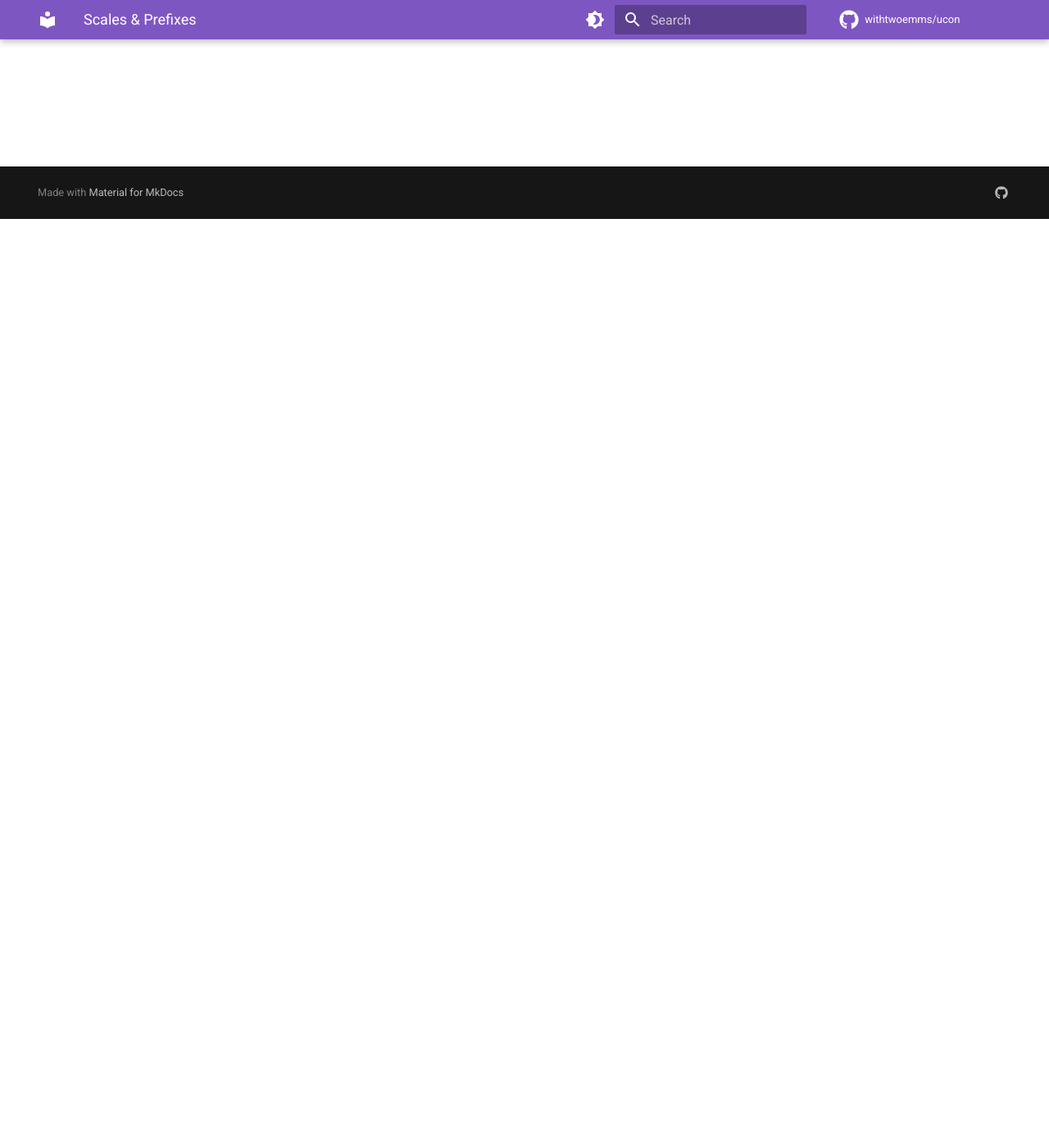
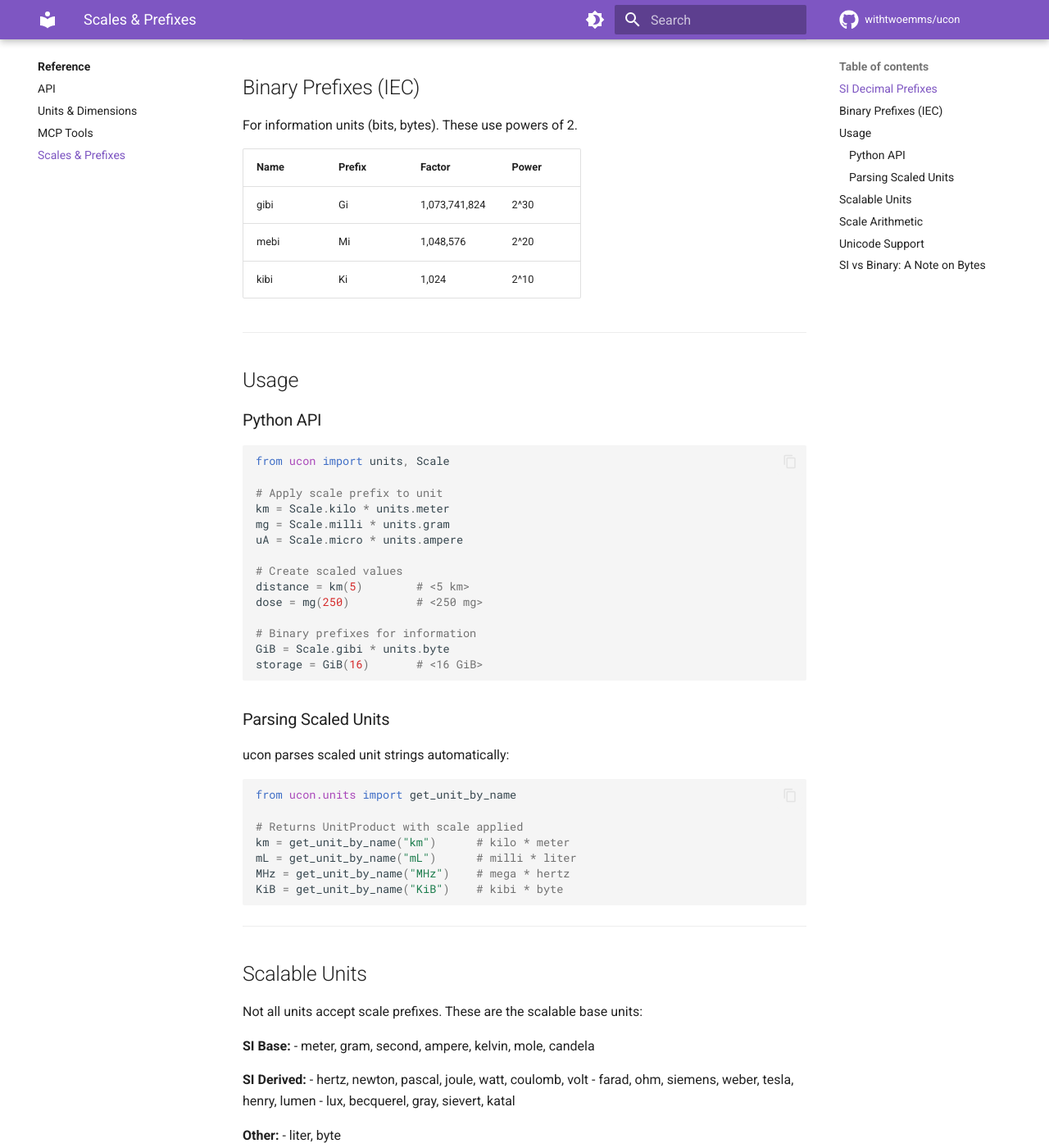
Before and after one commit to withtwoemms/ucon, an MkDocs documentation site: the page built from docs/reference/scales-and-prefixes.md, in a window 1280 px wide and 1400 px high, scrolled down 1133 px. Shown: the whole window at 82% size. Built offline with MkDocs 1.6.1 and Material for MkDocs 9.7.7, drawn with Linux system fonts in a browser that asks for light colours; comment, search, counter and statistics services are not loaded; some of the changed text lies outside the part shown.

Commit message:
updates scale and prefixes ref

````diff
--- a/docs/reference/scales-and-prefixes.md
+++ b/docs/reference/scales-and-prefixes.md
@@ -1,12 +1,154 @@
 # Scales & Prefixes
 
-!!! note "Coming Soon"
-    This page is under construction.
+SI decimal and binary prefixes for unit scaling.
 
-<!-- Content outline:
-- SI decimal prefixes table (yocto → yotta)
-- Binary prefixes table (kibi → exbi)
-- How prefix decomposition works
-- Which units are scalable
-- Known limitations
--->
+---
+
+## SI Decimal Prefixes
+
+Standard metric prefixes from peta (10^15) to femto (10^-15).
+
+| Name | Prefix | Factor | Power |
+|------|--------|--------|-------|
+| peta | P | 1,000,000,000,000,000 | 10^15 |
+| tera | T | 1,000,000,000,000 | 10^12 |
+| giga | G | 1,000,000,000 | 10^9 |
+| mega | M | 1,000,000 | 10^6 |
+| kilo | k | 1,000 | 10^3 |
+| hecto | h | 100 | 10^2 |
+| deca | da | 10 | 10^1 |
+| *(base)* | - | 1 | 10^0 |
+| deci | d | 0.1 | 10^-1 |
+| centi | c | 0.01 | 10^-2 |
+| milli | m | 0.001 | 10^-3 |
+| micro | u | 0.000001 | 10^-6 |
+| nano | n | 0.000000001 | 10^-9 |
+| pico | p | 0.000000000001 | 10^-12 |
+| femto | f | 0.000000000000001 | 10^-15 |
+
+---
+
+## Binary Prefixes (IEC)
+
+For information units (bits, bytes). These use powers of 2.
+
+| Name | Prefix | Factor | Power |
+|------|--------|--------|-------|
+| gibi | Gi | 1,073,741,824 | 2^30 |
+| mebi | Mi | 1,048,576 | 2^20 |
+| kibi | Ki | 1,024 | 2^10 |
+
+---
+
+## Usage
+
+### Python API
+
+```python
+from ucon import units, Scale
+
+# Apply scale prefix to unit
+km = Scale.kilo * units.meter
+mg = Scale.milli * units.gram
+uA = Scale.micro * units.ampere
+
+# Create scaled values
+distance = km(5)        # <5 km>
+dose = mg(250)          # <250 mg>
+
+# Binary prefixes for information
+GiB = Scale.gibi * units.byte
+storage = GiB(16)       # <16 GiB>
+```
+
+### Parsing Scaled Units
+
+ucon parses scaled unit strings automatically:
+
+```python
+from ucon.units import get_unit_by_name
+
+# Returns UnitProduct with scale applied
+km = get_unit_by_name("km")      # kilo * meter
+mL = get_unit_by_name("mL")      # milli * liter
+MHz = get_unit_by_name("MHz")    # mega * hertz
+KiB = get_unit_by_name("KiB")    # kibi * byte
+```
+
+---
+
+## Scalable Units
+
+Not all units accept scale prefixes. These are the scalable base units:
+
+**SI Base:**
+- meter, gram, second, ampere, kelvin, mole, candela
+
+**SI Derived:**
+- hertz, newton, pascal, joule, watt, coulomb, volt
+- farad, ohm, siemens, weber, tesla, henry, lumen
+- lux, becquerel, gray, sievert, katal
+
+**Other:**
+- liter, byte
+
+---
+
+## Scale Arithmetic
+
+Scales compose when multiplying/dividing units:
+
+```python
+from ucon import units, Scale
+
+# Scale * Scale
+Scale.kilo * Scale.milli  # → Scale.one (10^3 * 10^-3 = 10^0)
+
+# Scale * Unit → UnitProduct
+mg = Scale.milli * units.gram
+
+# Scales in expressions
+mg_per_kg = mg / (Scale.kilo * units.gram)  # mg/kg
+```
+
+---
+
+## Unicode Support
+
+Both ASCII and Unicode scale prefixes are accepted in parsing:
+
+| Scale | ASCII | Unicode |
+|-------|-------|---------|
+| micro | u | (U+00B5) or (U+03BC) |
+
+```python
+# All equivalent
+get_unit_by_name("ug")   # ASCII 'u'
+get_unit_by_name("g")   # Unicode micro sign
+get_unit_by_name("g")   # Unicode mu
+```
+
+---
+
+## SI vs Binary: A Note on Bytes
+
+The distinction matters for storage:
+
+| Notation | Meaning | Bytes |
+|----------|---------|-------|
+| kB | kilobyte (SI) | 1,000 |
+| KiB | kibibyte (IEC) | 1,024 |
+| MB | megabyte (SI) | 1,000,000 |
+| MiB | mebibyte (IEC) | 1,048,576 |
+| GB | gigabyte (SI) | 1,000,000,000 |
+| GiB | gibibyte (IEC) | 1,073,741,824 |
+
+ucon supports both conventions:
+
+```python
+# SI (decimal)
+kB = Scale.kilo * units.byte   # 1000 bytes
+
+# IEC (binary)
+KiB = Scale.kibi * units.byte  # 1024 bytes
+```
````
